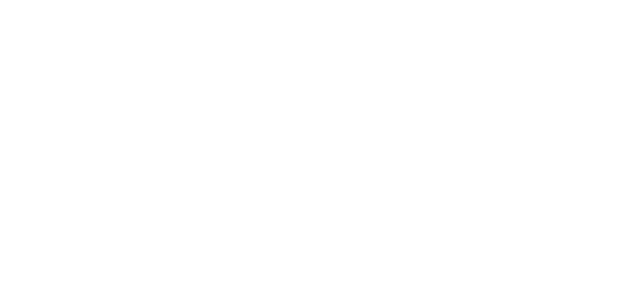
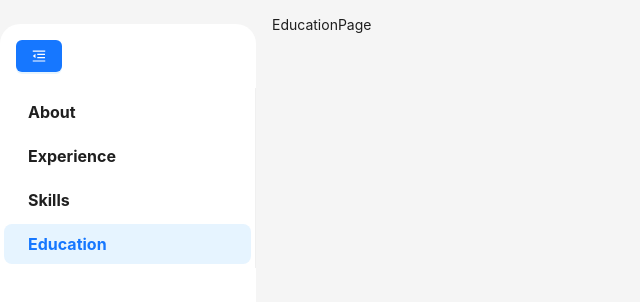
Before and after one commit to hieunv12/my-cv, a React (Create React App) app: page /user/education in a window 1280 px wide. Before the commit this address had no page. Shown: the top 302 px of the page, without its empty margins (0-640 px from the left). Built offline with nearby package versions, Linux system fonts and the light colour scheme.

Commit message:
update sider bar

```diff
--- a/src/App.tsx
+++ b/src/App.tsx
@@ -1,12 +1,39 @@
-import React from 'react';
-import { BrowserRouter as Router, Route, Routes } from 'react-router-dom';
-import CVPage from './ManagementCV/pages/CVPage';
-import HomePage from './PreviewCV/pages/HomePage';
-import HomeCVTemplate from './ShowCV/HomeCVTemplate';
+import React from "react";
+import {
+  BrowserRouter as Router,
+  Route,
+  Routes,
+  useLocation,
+  Navigate,
+} from "react-router-dom";
+import CVPage from "./ManagementCV/pages/CVPage";
+import HomePage from "./PreviewCV/pages/HomePage";
+import HomeCVTemplate from "./ShowCV/HomeCVTemplate";
+import AboutPage from "./ShowCV/AboutPage/AboutPage";
+import EducationPage from "./ShowCV/EducationPage/EducationPage";
+import ExperiencePage from "./ShowCV/ExperiencePage/ExperiencePage";
+import SkillsPage from "./ShowCV/SkillsPage/SkillsPage";
+import HeaderMenu from "./components/HeaderMenu";
+const ShowUserMenuOnHome = () => {
+  const location = useLocation(); // Lấy URL hiện tại
 
+  // Chỉ hiển thị UserHeaderMenu khi URL là /user/home
+  return location.pathname.startsWith("/user") ? (
+    <HeaderMenu>
+      <Routes>
+        <Route path="/user" element={<Navigate to="/user/about" />} />
+        <Route path="/user/about" element={<AboutPage />} />
+        <Route path="/user/experience" element={<ExperiencePage />} />
+        <Route path="/user/skills" element={<SkillsPage />} />
+        <Route path="/user/education" element={<EducationPage />} />
+      </Routes>
+    </HeaderMenu>
+  ) : null;
+};
 const App: React.FC = () => {
   return (
     <Router>
+      <ShowUserMenuOnHome />
       <Routes>
         <Route path="/" element={<HomePage />} />
         <Route path="/cv" element={<CVPage />} />
--- /dev/null
+++ b/src/ShowCV/AboutPage/AboutPage.tsx
@@ -0,0 +1,7 @@
+import React from "react";
+
+const AboutPage: React.FC = () => {
+  return <div>AboutPage</div>;
+};
+
+export default AboutPage;
--- /dev/null
+++ b/src/ShowCV/EducationPage/EducationPage.tsx
@@ -0,0 +1,7 @@
+import React from "react";
+
+const EducationPage: React.FC = () => {
+  return <div>EducationPage</div>;
+};
+
+export default EducationPage;
--- /dev/null
+++ b/src/ShowCV/ExperiencePage/ExperiencePage.tsx
@@ -0,0 +1,7 @@
+import React from "react";
+
+const ExperiencePage: React.FC = () => {
+  return <div>ExperiencePage</div>;
+};
+
+export default ExperiencePage;
--- /dev/null
+++ b/src/ShowCV/SkillsPage/SkillsPage.tsx
@@ -0,0 +1,7 @@
+import React from "react";
+
+const SkillsPage: React.FC = () => {
+  return <div>SkillsPage</div>;
+};
+
+export default SkillsPage;
--- /dev/null
+++ b/src/components/HeaderMenu.tsx
@@ -0,0 +1,88 @@
+import React, { useState } from "react";
+import { Button, Drawer, Layout, Menu } from "antd";
+import { Link, useLocation } from "react-router-dom";
+import Sider from "antd/es/layout/Sider";
+import { MenuUnfoldOutlined, MenuFoldOutlined, } from "@ant-design/icons";
+import { Content } from "antd/es/layout/layout";
+
+const HeaderMenu = ({ children }: any) => {
+  const [collapsed, setCollapsed] = useState(false);
+
+  // Hàm để toggle (thu gọn/mở rộng) Sider
+  const toggleCollapsed = () => {
+    setCollapsed(!collapsed);
+  };
+  const location = useLocation();
+  const { pathname } = location;
+  // Xác định mục nào đang được chọn
+  const getSelectedKeys = () => {
+    if (pathname.startsWith("/user/about")) {
+      return ["about"];
+    }
+    if (pathname.startsWith("/user/experience")) {
+      return ["experience"];
+    }
+    if (pathname.startsWith("/user/skills")) {
+      return ["skills"];
+    }
+    if (pathname.startsWith("/user/education")) {
+      return ["education"];
+    }
+    return [];
+  };
+  return (
+    <Layout>
+        {/* layout là 1 cái khung chứa các component con */}
+        {/* Sider là 1 cái thanh bên trái của layout */}
+        {/* \collapsed là 1 cái thanh để thu gọn/mở rộng Sider */}
+
+        {/* thu gọn/mở rộng thì sử dụng Sider */}
+        {/* Sider có 1 cái button để thu gọn/mở rộng */}
+        {/* Menu là 1 cái menu để chọn các mục */}
+        {/* Content là 1 cái khung chứa các component con */}
+
+      <Sider
+        // collapsible
+        collapsed={collapsed}
+        width={256}
+
+        style={{
+          height: "100vh",
+          marginTop: 24,
+          marginBottom: 24,
+          backgroundColor: "white",
+          borderRadius: 20,
+          borderColor: "#000000",
+        }}
+      >
+        <Button type="primary" onClick={toggleCollapsed} style={{ margin: 16 }}>
+          {collapsed ? <MenuUnfoldOutlined /> : <MenuFoldOutlined />}
+        </Button>
+        <Menu
+          selectedKeys={getSelectedKeys()}
+          inlineCollapsed={collapsed}
+          mode="inline"
+          style={{fontSize:16,fontWeight:'bold'}}
+        >
+          <Menu.Item key="about"  >
+            <Link to="user/about">About</Link>
+          </Menu.Item>
+          <Menu.Item key="experience">
+            <Link to="user/experience">Experience</Link>
+          </Menu.Item>
+          <Menu.Item key="skills">
+            <Link to="user/skills">Skills</Link>
+          </Menu.Item>
+          <Menu.Item key="education">
+            <Link to="user/education">Education</Link>
+          </Menu.Item>
+        </Menu>
+      </Sider>
+      <Layout>
+        <Content style={{ padding: "16px" }}>{children}</Content>
+      </Layout>
+    </Layout>
+  );
+};
+
+export default HeaderMenu;
```
Also changed, not shown: src/router/RouterPreviewCV.tsx (added, +25 -0 lines), src/ShowCV/SideBar/SideBar.tsx (indentation only).
